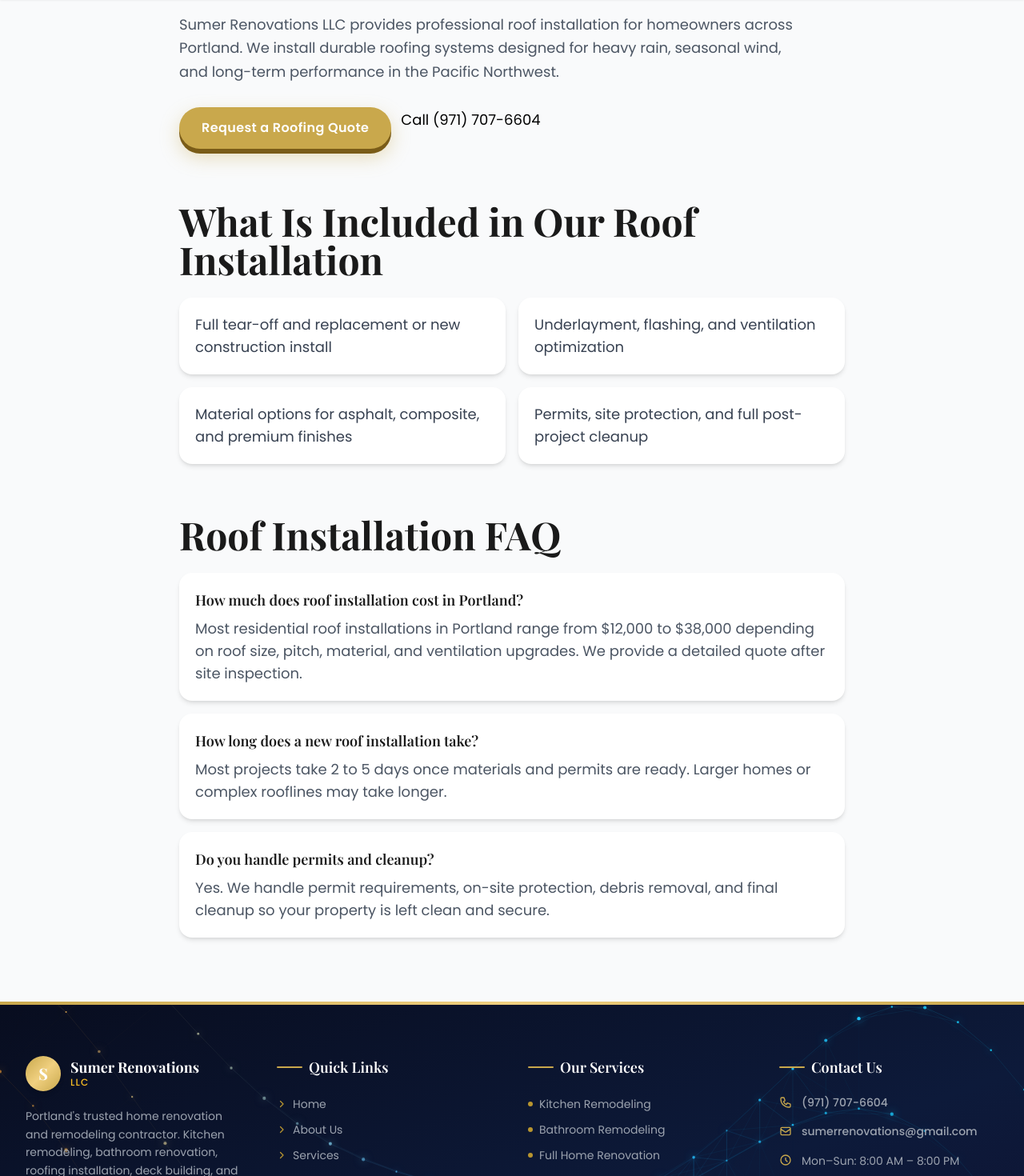
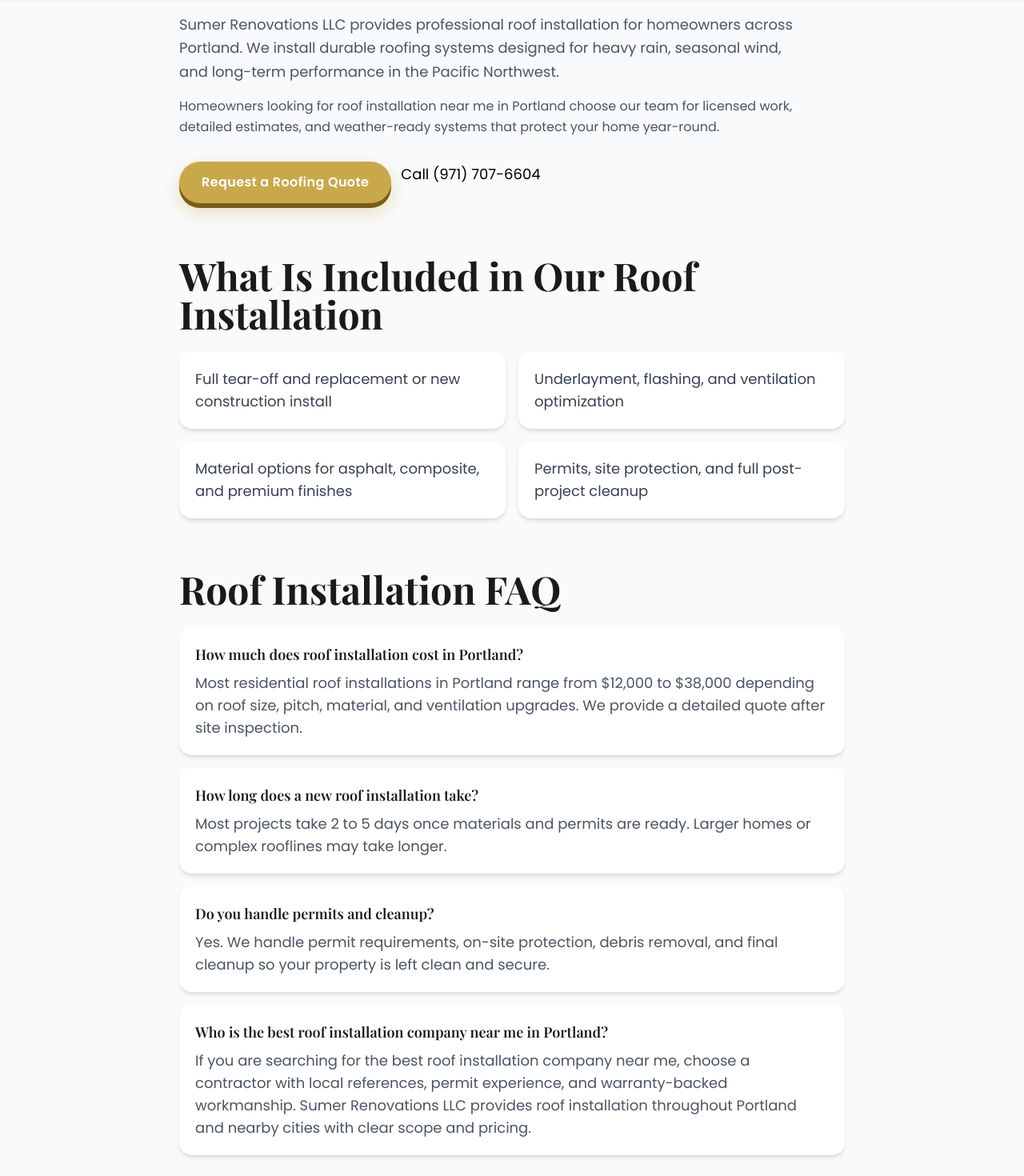
Before and after one commit to jasminen888/sumerrenovationsllc, a Next.js app: page /roof-installation-portland in a window 1280 px wide. Shown: the part 180-1650 px from the top of the page at 80% size. Built offline with nearby package versions, Linux system fonts and the light colour scheme.

Commit message:
Expand SEO targeting with high-intent search query phrasing (near-me, best-company variants)

```diff
--- a/app/bathroom-remodeling-portland/page.tsx
+++ b/app/bathroom-remodeling-portland/page.tsx
@@ -13,6 +13,8 @@
     'bathroom remodel contractor portland',
     'shower remodel portland',
     'bathroom remodel near me portland',
+    'best remodeling service near me',
+    'best bathroom remodeling company portland or',
   ],
   alternates: {
     canonical: 'https://sumerrenovations.com/bathroom-remodeling-portland',
@@ -41,6 +43,11 @@
     question: 'Do you do custom tile and walk-in showers?',
     answer:
       'Yes. We build custom tile showers, glass enclosures, waterproof systems, heated floors, and premium vanity installations.',
+  },
+  {
+    question: 'Who is the best bathroom remodeling contractor near me in Portland?',
+    answer:
+      'The best bathroom remodeling contractor near me should provide licensing, references, waterproofing expertise, and transparent pricing. Sumer Renovations LLC serves Portland homeowners with full-scope bathroom upgrades and reliable timelines.',
   },
 ];
 
@@ -92,6 +99,9 @@
           <p className="text-gray-600 text-lg leading-relaxed max-w-3xl">
             From practical guest bath updates to luxury primary suite upgrades, Sumer Renovations LLC delivers bathroom remodels that improve comfort, style, and resale value for Portland homeowners.
           </p>
+          <p className="text-gray-600 text-base leading-relaxed max-w-3xl mt-4">
+            For homeowners searching bathroom remodeling near me, we offer permit-ready planning, tile and shower expertise, and durable finish selections designed for long-term use.
+          </p>
 
           <div className="mt-8 flex flex-wrap gap-3">
             <Link href="/#contact" className="btn-primary">
--- a/app/kitchen-remodeling-portland/page.tsx
+++ b/app/kitchen-remodeling-portland/page.tsx
@@ -13,6 +13,8 @@
     'kitchen remodel contractor portland',
     'custom kitchen remodel portland',
     'kitchen remodel near me portland',
+    'best remodeling service near me',
+    'best kitchen remodeling company portland or',
   ],
   alternates: {
     canonical: 'https://sumerrenovations.com/kitchen-remodeling-portland',
@@ -41,6 +43,11 @@
     question: 'Can you help with design and permits?',
     answer:
       'Yes. We guide layout decisions, materials, and scope planning, and handle required permits for structural, electrical, and plumbing work.',
+  },
+  {
+    question: 'Who is the best kitchen remodeling company near me in Portland?',
+    answer:
+      'Homeowners looking for the best kitchen remodeling company near me usually prioritize licensing, project photos, verified reviews, and clear contracts. Sumer Renovations LLC delivers all four with local Portland experience and transparent estimates.',
   },
 ];
 
@@ -92,6 +99,9 @@
           <p className="text-gray-600 text-lg leading-relaxed max-w-3xl">
             We design and build kitchens that improve flow, function, and long-term value. From cabinetry and countertops to electrical, plumbing, and final finishes, our team handles your remodel from start to finish.
           </p>
+          <p className="text-gray-600 text-base leading-relaxed max-w-3xl mt-4">
+            If you are searching for kitchen remodeling near me in Portland, our licensed team provides code-compliant construction, dependable schedules, and premium craftsmanship for both mid-range and high-end remodels.
+          </p>
 
           <div className="mt-8 flex flex-wrap gap-3">
             <Link href="/#contact" className="btn-primary">
--- a/app/roof-installation-portland/page.tsx
+++ b/app/roof-installation-portland/page.tsx
@@ -13,6 +13,8 @@
     'new roof installation portland',
     'roof replacement portland',
     'licensed roofer portland',
+    'best roof installation company near me',
+    'best roof installation portland or',
   ],
   alternates: {
     canonical: 'https://sumerrenovations.com/roof-installation-portland',
@@ -41,6 +43,11 @@
     question: 'Do you handle permits and cleanup?',
     answer:
       'Yes. We handle permit requirements, on-site protection, debris removal, and final cleanup so your property is left clean and secure.',
+  },
+  {
+    question: 'Who is the best roof installation company near me in Portland?',
+    answer:
+      'If you are searching for the best roof installation company near me, choose a contractor with local references, permit experience, and warranty-backed workmanship. Sumer Renovations LLC provides roof installation throughout Portland and nearby cities with clear scope and pricing.',
   },
 ];
 
@@ -97,6 +104,9 @@
           <p className="text-gray-600 text-lg leading-relaxed max-w-3xl">
             Sumer Renovations LLC provides professional roof installation for homeowners across Portland. We install durable roofing systems designed for heavy rain, seasonal wind, and long-term performance in the Pacific Northwest.
           </p>
+          <p className="text-gray-600 text-base leading-relaxed max-w-3xl mt-4">
+            Homeowners looking for roof installation near me in Portland choose our team for licensed work, detailed estimates, and weather-ready systems that protect your home year-round.
+          </p>
 
           <div className="mt-8 flex flex-wrap gap-3">
             <Link href="/#contact" className="btn-primary">
--- a/components/FAQ.tsx
+++ b/components/FAQ.tsx
@@ -14,6 +14,14 @@
   {
     q: 'Do you provide roofing installation in Beaverton and surrounding cities?',
     a: 'Yes — we offer professional roofing installation, repair, and replacement throughout Beaverton, Hillsboro, Portland, Lake Oswego, Wilsonville, and the broader Oregon/SW Washington region. Every roofing project is fully permitted and backed by our craftsmanship warranty.',
+  },
+  {
+    q: 'Who is the best remodeling service near me in the Portland area?',
+    a: 'If you are searching for the best remodeling service near me, choose a licensed contractor with verified reviews, a clear scope of work, and local project experience. Sumer Renovations LLC is trusted across Portland, Beaverton, and Hillsboro for transparent pricing, quality craftsmanship, and reliable timelines.',
+  },
+  {
+    q: 'How do I choose the best roof installation company near me?',
+    a: 'Look for active licensing, insurance coverage, strong local references, and a written warranty. Our roofing team provides permit-ready roof installation in Portland and surrounding cities with detailed quotes and full cleanup included.',
   },
   {
     q: 'What renovation services do you offer?',
```
